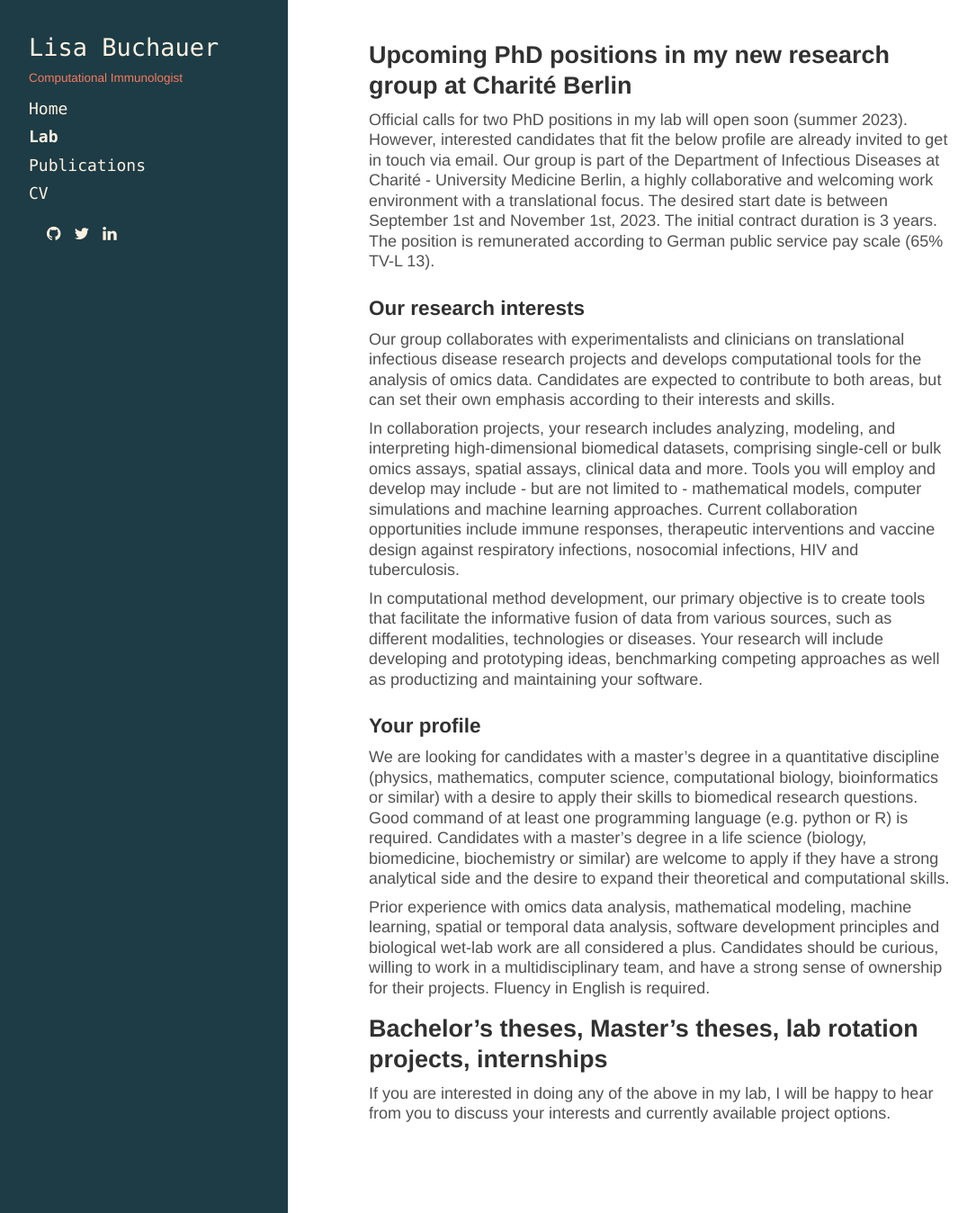
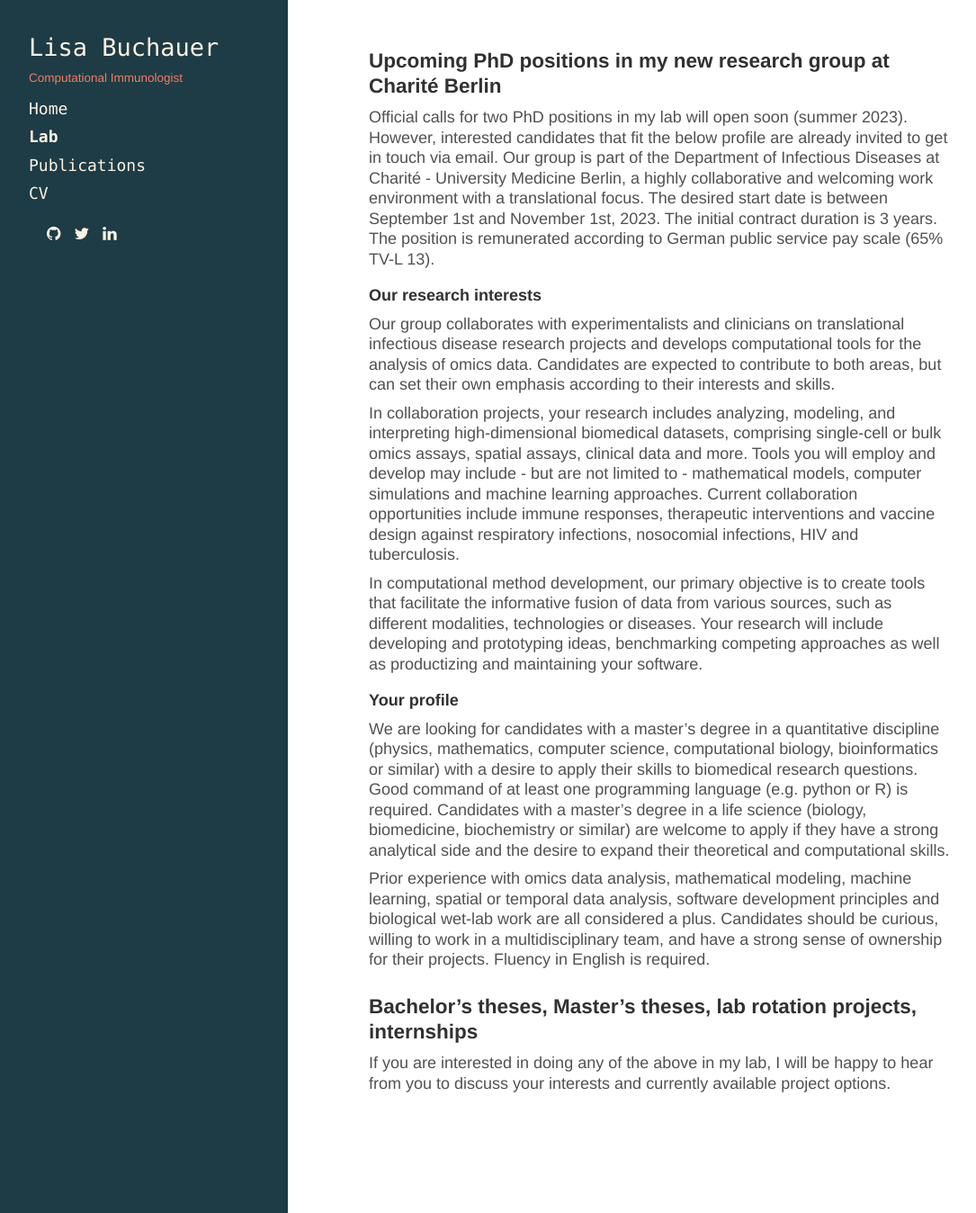
Before and after one commit to LiBuchauer/libuchauer.github.io, a Jekyll site: the page built from lab.md, in a window 1280 px wide and 1348 px high. Shown: the whole window at 90% size, without its empty margins (4-1089 px from the left). Built offline with Jekyll 4.4.1, drawn with Linux system fonts in a browser that asks for light colours; nearby versions of some CDN libraries; a style sheet for code colours, icons or effects is not loaded.

Commit message:
Update lab.md

```diff
--- a/lab.md
+++ b/lab.md
@@ -4,13 +4,13 @@ title: Lab
 order: 2
 ---
 
-## Upcoming PhD positions in my new research group at Charité Berlin
+### Upcoming PhD positions in my new research group at Charité Berlin
 
 Official calls for two PhD positions in my lab will open soon (summer 2023). However, interested candidates that fit the below profile are already invited to get in touch via email.
 Our group is part of the Department of Infectious Diseases at Charité - University Medicine Berlin, a highly collaborative and welcoming work environment with a translational focus.
 The desired start date is between September 1st and November 1st, 2023. The initial contract duration is 3 years. The position is remunerated according to German public service pay scale (65% TV-L 13).
 
-### Our research interests
+#### Our research interests
 
 Our group collaborates with experimentalists and clinicians on translational infectious disease research projects and develops computational tools for the analysis of omics data. Candidates are expected to contribute to both areas, but can set their own emphasis according to their interests and skills.
 
@@ -18,12 +18,12 @@ In collaboration projects, your research includes analyzing, modeling, and inter
 
 In computational method development, our primary objective is to create tools that facilitate the informative fusion of data from various sources, such as different modalities, technologies or diseases. Your research will include developing and prototyping ideas, benchmarking competing approaches as well as productizing and maintaining your software.
 
-### Your profile
+#### Your profile
 
 We are looking for candidates with a master’s degree in a quantitative discipline (physics, mathematics, computer science, computational biology, bioinformatics or similar) with a desire to apply their skills to biomedical research questions. Good command of at least one programming language (e.g. python or R) is required. Candidates with a master’s degree in a life science (biology, biomedicine, biochemistry or similar) are welcome to apply if they have a strong analytical side and the desire to expand their theoretical and computational skills.
 
 Prior experience with omics data analysis, mathematical modeling, machine learning, spatial or temporal data analysis, software development principles and biological wet-lab work are all considered a plus. Candidates should be curious, willing to work in a multidisciplinary team, and have a strong sense of ownership for their projects. Fluency in English is required.
 
-## Bachelor's theses, Master's theses, lab rotation projects, internships
+### Bachelor's theses, Master's theses, lab rotation projects, internships
 
 If you are interested in doing any of the above in my lab, I will be happy to hear from you to discuss your interests and currently available project options.
```
